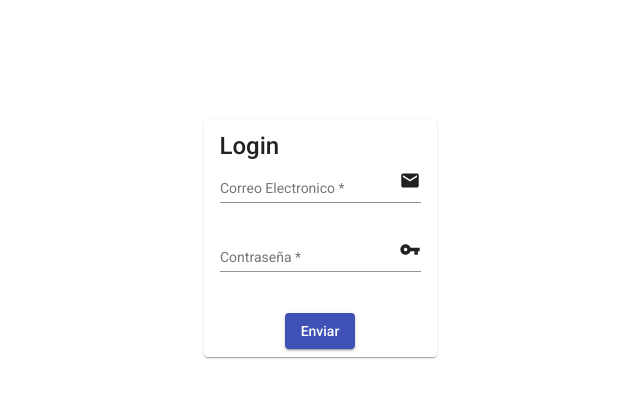
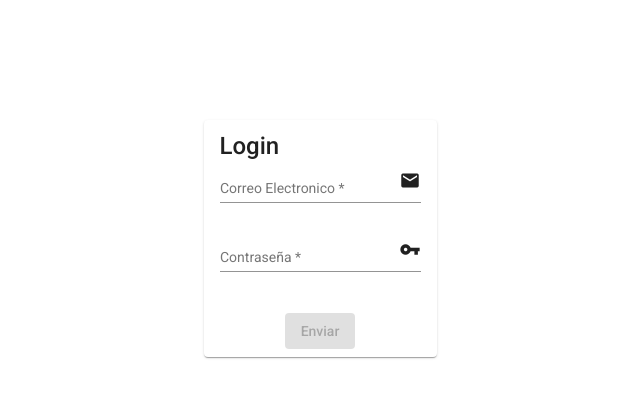
Before and after one commit to orluzuriaga/Tienda-online, an Angular app: page /login in a window 1280 px wide. Shown: the top 398 px of the page, without its empty margins (320-960 px from the left). Built offline with nearby package versions, Linux system fonts and the light colour scheme.

Commit message:
Agrego reglas de validación al formulario login

```diff
--- a/src/app/shared/components/login/login.component.html
+++ b/src/app/shared/components/login/login.component.html
@@ -9,6 +9,8 @@
           <mat-form-field appearance="legacy">
             <mat-label>Correo Electronico </mat-label>
             <input matInput placeholder="Correo electrócnio" formControlName="username">
+            <mat-error *ngIf="form.get('username').invalid && (form.get('username').dirty
+            || form.get('username').touched)"> Username is required</mat-error>
             <mat-icon matSuffix>email</mat-icon>
          </mat-form-field>
         </p>
@@ -16,13 +18,17 @@
           <mat-form-field appearance="legacy">
             <mat-label>Contraseña</mat-label>
             <input matInput placeholder="Contraseña" formControlName="password">
+            <mat-error *ngIf="form.get('username').invalid && (form.get('username').dirty
+            || form.get('username').touched)"> Password is required</mat-error>
             <mat-icon matSuffix>vpn_key</mat-icon>
          </mat-form-field>
         </p>
       </form>
     </mat-card-content>
     <mat-card-actions class="contenedor">
-      <button mat-raised-button color="primary" (click)="Enviar()" >
+      <button mat-raised-button color="primary"
+            [disabled]="form.invalid"
+            (click)="Enviar()" >
         Enviar
       </button>
     </mat-card-actions>
```
